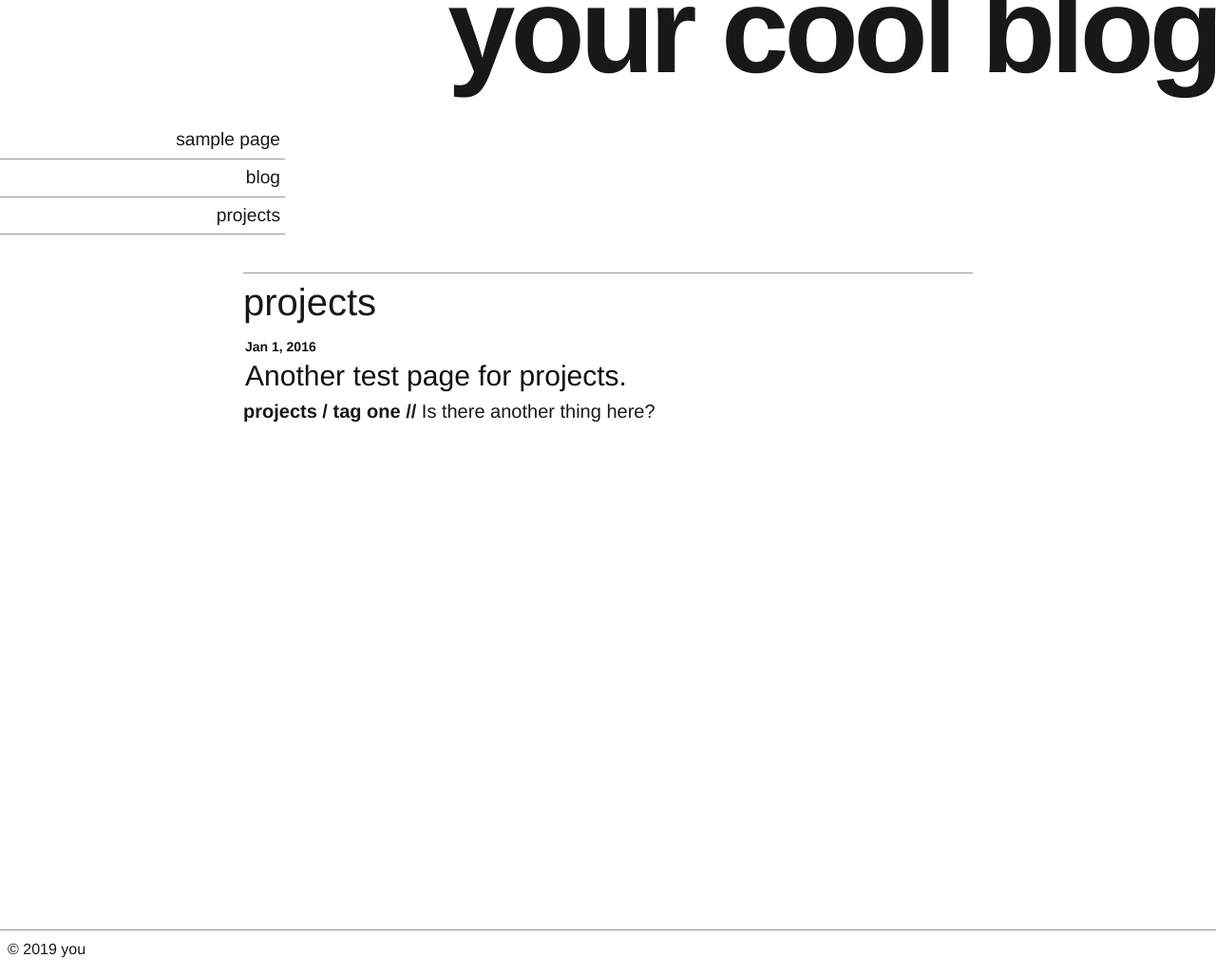
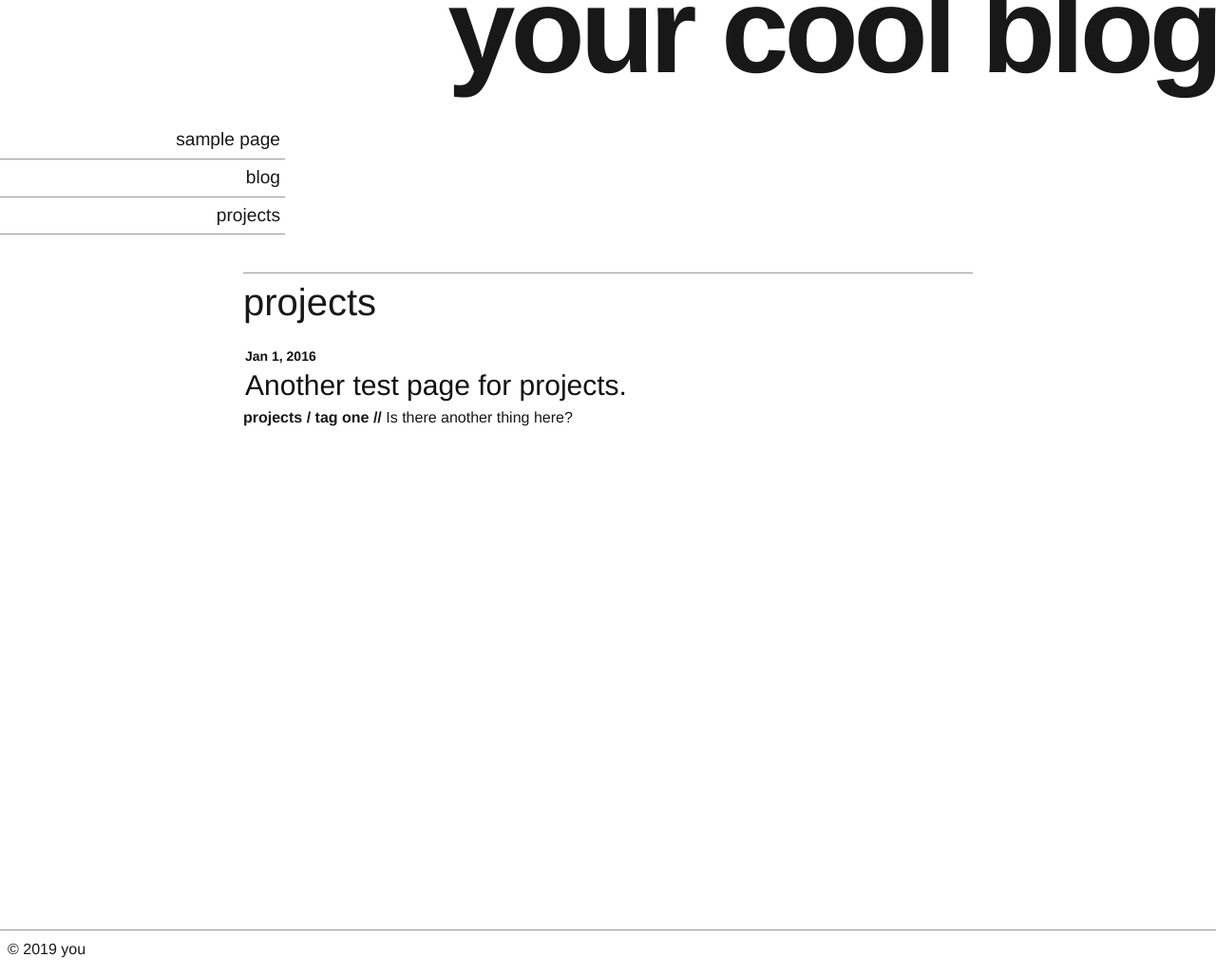
Before and after one commit to matildepark/helmit-jekyll-theme, a Jekyll site: the page built from projects.html, in a window 1280 px wide. Shown: the whole page at 95% size. Built offline with Jekyll 4.4.1, drawn with Linux system fonts in a browser that asks for light colours.

Commit message:
Cleaning up the design after doing some more testing.

```diff
--- a/_sass/base.scss
+++ b/_sass/base.scss
@@ -220,6 +220,8 @@ footer {
 
 // category pages
 .post-block {
+  margin-top: 0.5em;
+  margin-bottom: 2em;
   a {
     background: transparent;
   }
@@ -231,6 +233,9 @@ footer {
   h2 a:hover {
     text-decoration: none;
   }
+  p {
+  font-size: 0.8em;
+}
 }
 .post-date {
   font-size: 0.7em;
--- a/_sass/components.scss
+++ b/_sass/components.scss
@@ -35,7 +35,7 @@ code {
 }
 
 p {
-margin-bottom: 0.5em;
+margin-bottom: 1em;
 }
 
 article h1.h1-title {
@@ -49,12 +49,20 @@ article h1:not(.h1-title), article h2, article h3, article h4, article h5, artic
   border-top: 1px solid $border-top-color;
 	font-family: $header-font-family;
 	margin-top: 1em;
+	margin-bottom: 1em;
 }
 
 article {
 	ol {
 		margin-left: 2em;
 		margin-bottom: 1em;
+	}
+	ul {
+		margin-left: 2em;
+		li {
+			margin-top: 0.2em;
+			margin-bottom: 0.2em;
+		}
 	}
 }
 
@@ -116,3 +124,8 @@ img {
 		background-position: left bottom;
 	}
 }
+
+ul {
+	margin-top: 1em;
+	margin-bottom: 1em;
+}
```
